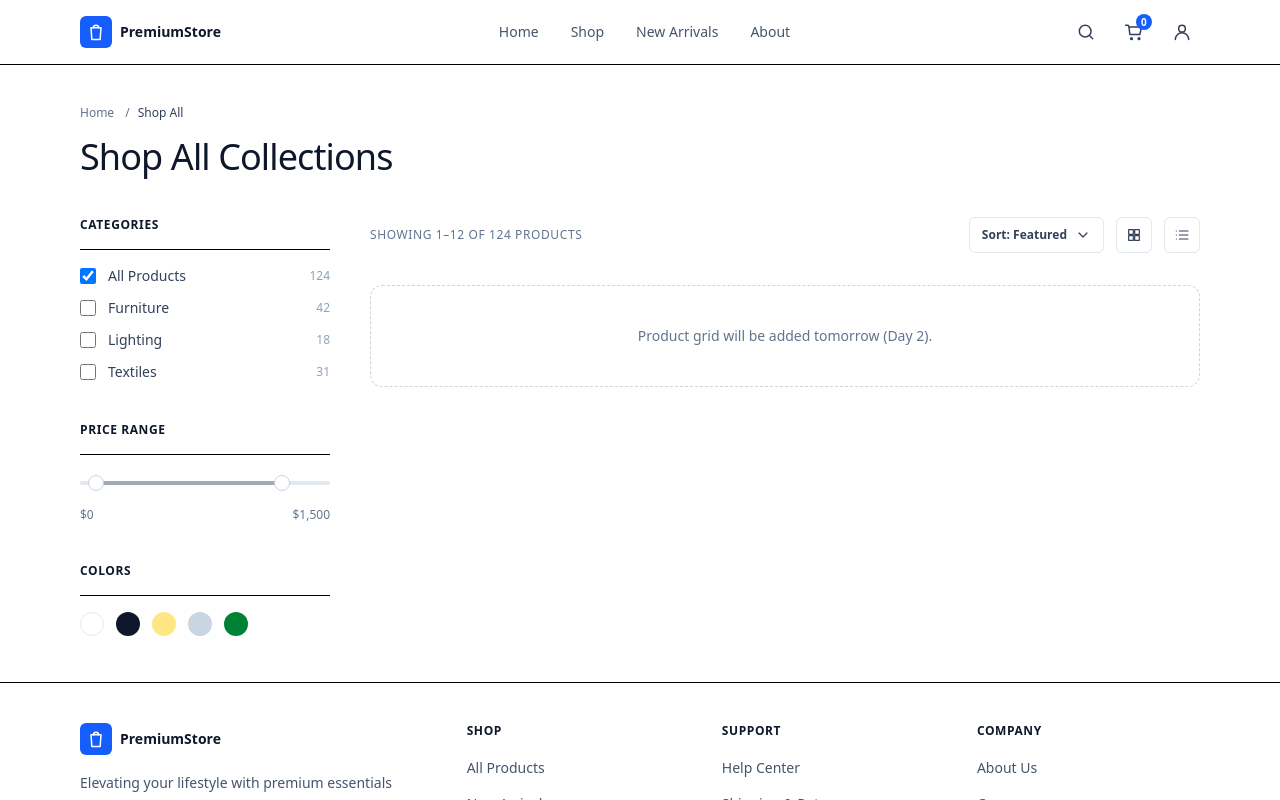
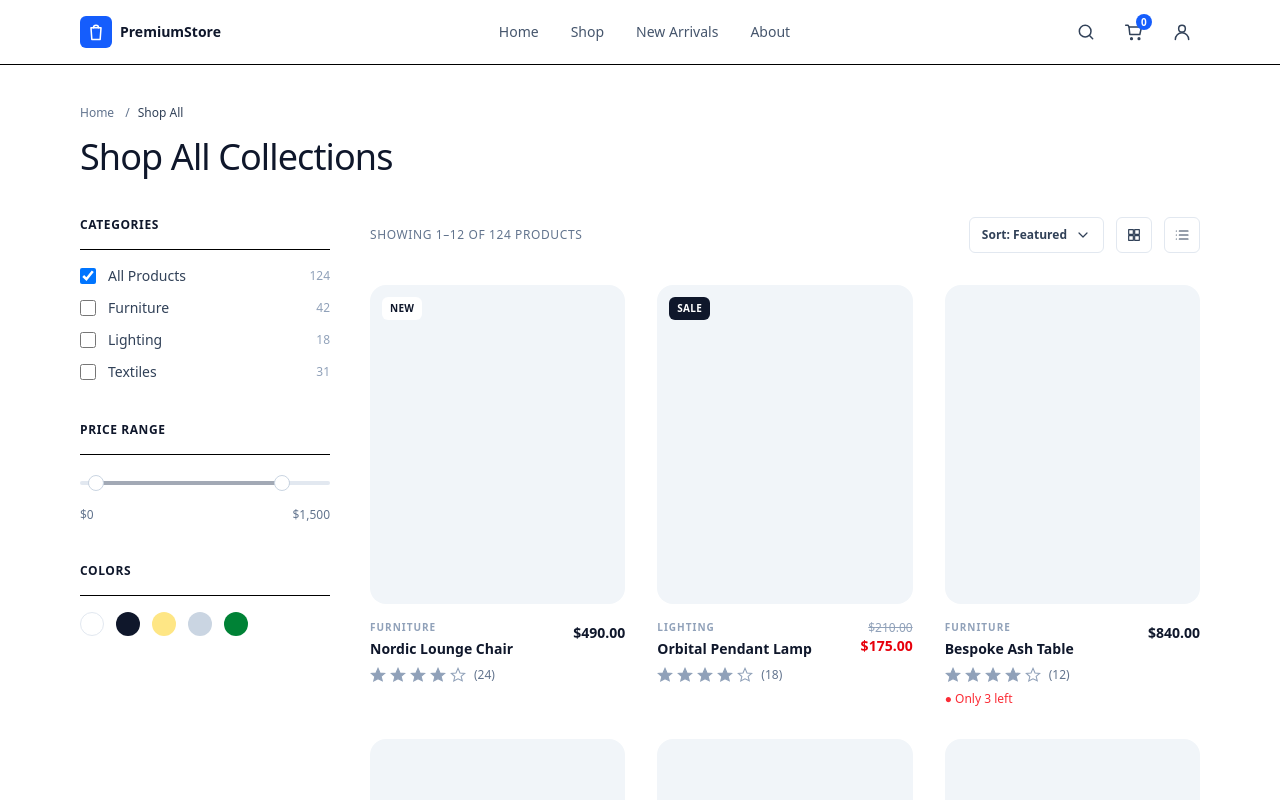
Before and after one commit to Alpkrsl/E-ticaret2.0, a Next.js app: page /shop in a window 1280 px wide. Shown: the top 800 px of the page. Built offline with nearby package versions, Linux system fonts and the light colour scheme.

Commit message:
feat(shop): add product grid, badges and load more

```diff
--- a/app/shop/page.tsx
+++ b/app/shop/page.tsx
@@ -14,6 +14,98 @@ const COLORS = [
   { name: "Stone", className: "bg-slate-300" },
   { name: "Olive", className: "bg-green-700" },
 ];
+
+const PRODUCTS = [
+  {
+    id: 1,
+    category: "Furniture",
+    name: "Nordic Lounge Chair",
+    price: 490,
+    salePrice: null,
+    badge: "NEW",
+    rating: 4.8,
+    reviews: 24,
+    stockText: null,
+  },
+  {
+    id: 2,
+    category: "Lighting",
+    name: "Orbital Pendant Lamp",
+    price: 210,
+    salePrice: 175,
+    badge: "SALE",
+    rating: 4.6,
+    reviews: 18,
+    stockText: null,
+  },
+  {
+    id: 3,
+    category: "Furniture",
+    name: "Bespoke Ash Table",
+    price: 840,
+    salePrice: null,
+    badge: null,
+    rating: 4.7,
+    reviews: 12,
+    stockText: "Only 3 left",
+  },
+  {
+    id: 4,
+    category: "Textiles",
+    name: "Linen Woven Throw",
+    price: 120,
+    salePrice: null,
+    badge: null,
+    rating: 4.5,
+    reviews: 42,
+    stockText: null,
+  },
+  {
+    id: 5,
+    category: "Accessories",
+    name: "Sculptural Ceramic Vase",
+    price: 85,
+    salePrice: null,
+    badge: null,
+    rating: 4.4,
+    reviews: 9,
+    stockText: null,
+  },
+  {
+    id: 6,
+    category: "Lighting",
+    name: "Beam Desk Light",
+    price: 145,
+    salePrice: null,
+    badge: null,
+    rating: 4.6,
+    reviews: 11,
+    stockText: "In stock",
+  },
+  {
+    id: 7,
+    category: "Furniture",
+    name: "Velvet 3-Seater Sofa",
+    price: 1290,
+    salePrice: null,
+    badge: "NEW",
+    rating: 4.9,
+    reviews: 112,
+    stockText: null,
+  },
+  {
+    id: 8,
+    category: "Textiles",
+    name: "Cotton Duvet Set",
+    price: 230,
+    salePrice: null,
+    badge: null,
+    rating: 4.5,
+    reviews: 56,
+    stockText: null,
+  },
+];
+
 
 export default function ShopPage() {
   return (
@@ -185,10 +277,116 @@ export default function ShopPage() {
               </div>
             </div>
 
-            {/* Placeholder for product grid (we’ll build Day 2) */}
-            <div className="mt-8 rounded-xl border border-dashed border-slate-300 p-10 text-center text-sm text-slate-500">
-              Product grid will be added tomorrow (Day 2).
-            </div>
+            {/* Product Grid (Day 2) */}
+            <section className="mt-8">
+              <div className="grid gap-8 sm:grid-cols-2 lg:grid-cols-3">
+                {PRODUCTS.map((p) => (
+                  <div key={p.id} className="group">
+                    {/* Image */}
+                    <div className="relative overflow-hidden rounded-2xl bg-slate-100">
+                      {p.badge && (
+                        <span
+                          className={[
+                            "absolute left-3 top-3 rounded-md px-2 py-1 text-[10px] font-semibold tracking-wide",
+                            p.badge === "SALE"
+                              ? "bg-slate-900 text-white"
+                              : "bg-white text-slate-900",
+                          ].join(" ")}
+                        >
+                          {p.badge}
+                        </span>
+                      )}
+
+                      {/* image placeholder */}
+                      <div className="aspect-[4/5] w-full transition group-hover:scale-[1.02]" />
+                    </div>
+
+                    {/* Meta */}
+                    <div className="mt-4 flex items-start justify-between gap-4">
+                      <div>
+                        <p className="text-[10px] font-semibold tracking-widest text-slate-400">
+                          {p.category.toUpperCase()}
+                        </p>
+
+                        <h3 className="mt-1 text-sm font-semibold text-slate-900">
+                          {p.name}
+                        </h3>
+
+                        {/* rating */}
+                        <div className="mt-2 flex items-center gap-2">
+                          <div className="flex items-center gap-1 text-slate-400">
+                            {Array.from({ length: 5 }).map((_, idx) => {
+                              const filled = p.rating >= idx + 1;
+                              return (
+                                <svg
+                                  key={idx}
+                                  viewBox="0 0 24 24"
+                                  className="h-4 w-4"
+                                  fill={filled ? "currentColor" : "none"}
+                                  stroke="currentColor"
+                                  strokeWidth="1.6"
+                                  aria-hidden="true"
+                                >
+                                  <path d="M12 2l3 7 7 .6-5.3 4.4 1.7 6.6L12 17.8 5.6 20.9l1.7-6.6L2 9.6 9 9l3-7Z" />
+                                </svg>
+                              );
+                            })}
+                          </div>
+                          <span className="text-xs text-slate-500">
+                            ({p.reviews})
+                          </span>
+                        </div>
+
+                        {/* stock text */}
+                        {p.stockText && (
+                          <p
+                            className={[
+                              "mt-2 text-xs",
+                              p.stockText.toLowerCase().includes("only")
+                                ? "text-red-500"
+                                : "text-green-600",
+                            ].join(" ")}
+                          >
+                            ● {p.stockText}
+                          </p>
+                        )}
+                      </div>
+
+                      {/* Price */}
+                      <div className="text-right">
+                        {p.salePrice ? (
+                          <div className="flex flex-col items-end">
+                            <span className="text-xs text-slate-400 line-through">
+                              ${p.price.toFixed(2)}
+                            </span>
+                            <span className="text-sm font-semibold text-red-600">
+                              ${p.salePrice.toFixed(2)}
+                            </span>
+                          </div>
+                        ) : (
+                          <span className="text-sm font-semibold text-slate-900">
+                            ${p.price.toFixed(2)}
+                          </span>
+                        )}
+                      </div>
+                    </div>
+                  </div>
+                ))}
+              </div>
+
+              {/* Load more */}
+              <div className="mt-12 flex flex-col items-center gap-3">
+                <button
+                  type="button"
+                  className="h-11 rounded-md bg-slate-200 px-8 text-xs font-semibold tracking-widest text-slate-700 hover:bg-slate-300"
+                >
+                  LOAD MORE PRODUCTS
+                </button>
+
+                <p className="text-xs text-slate-400">Displaying 8 of 124 products</p>
+              </div>
+            </section>
+
           </main>
         </div>
       </div>
```
